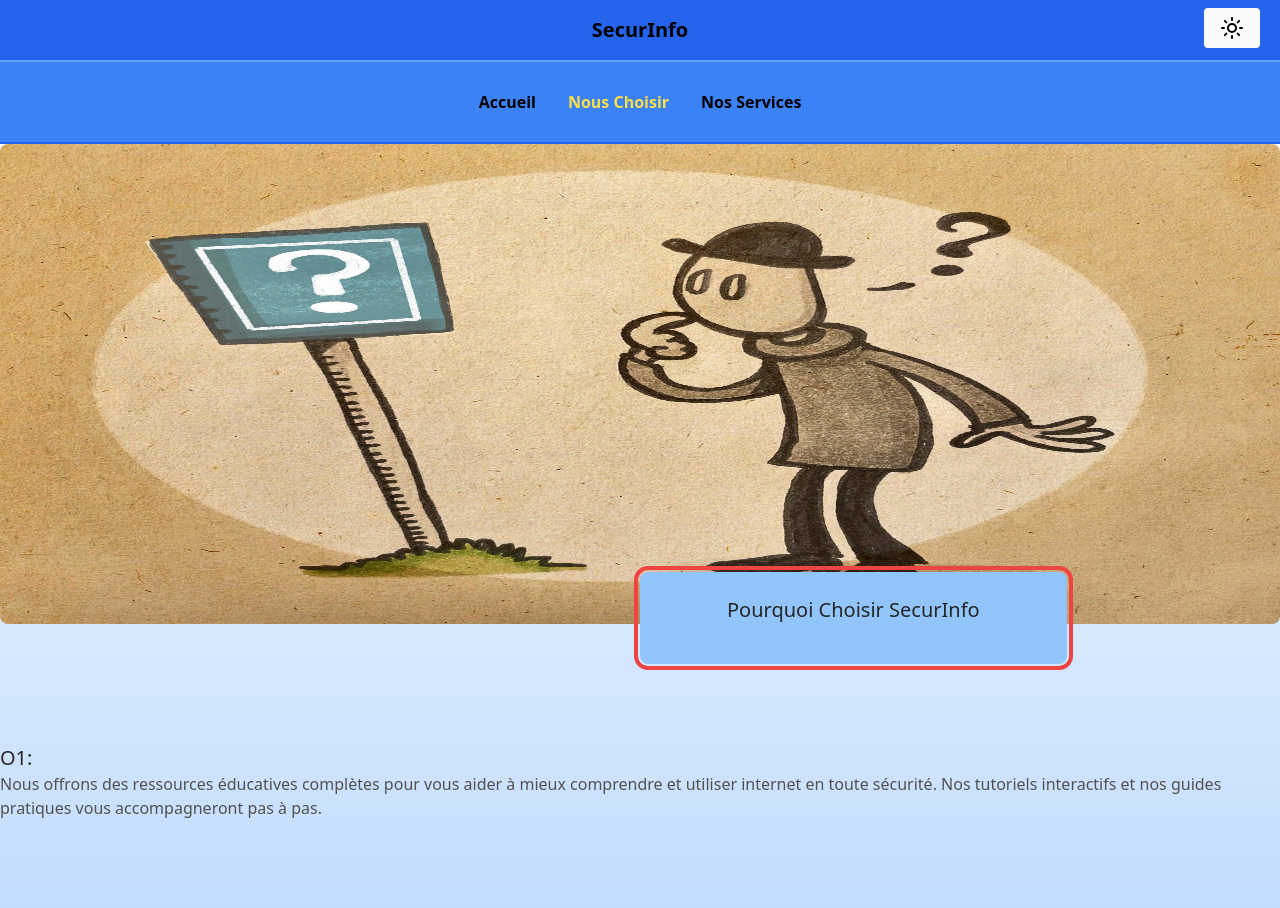
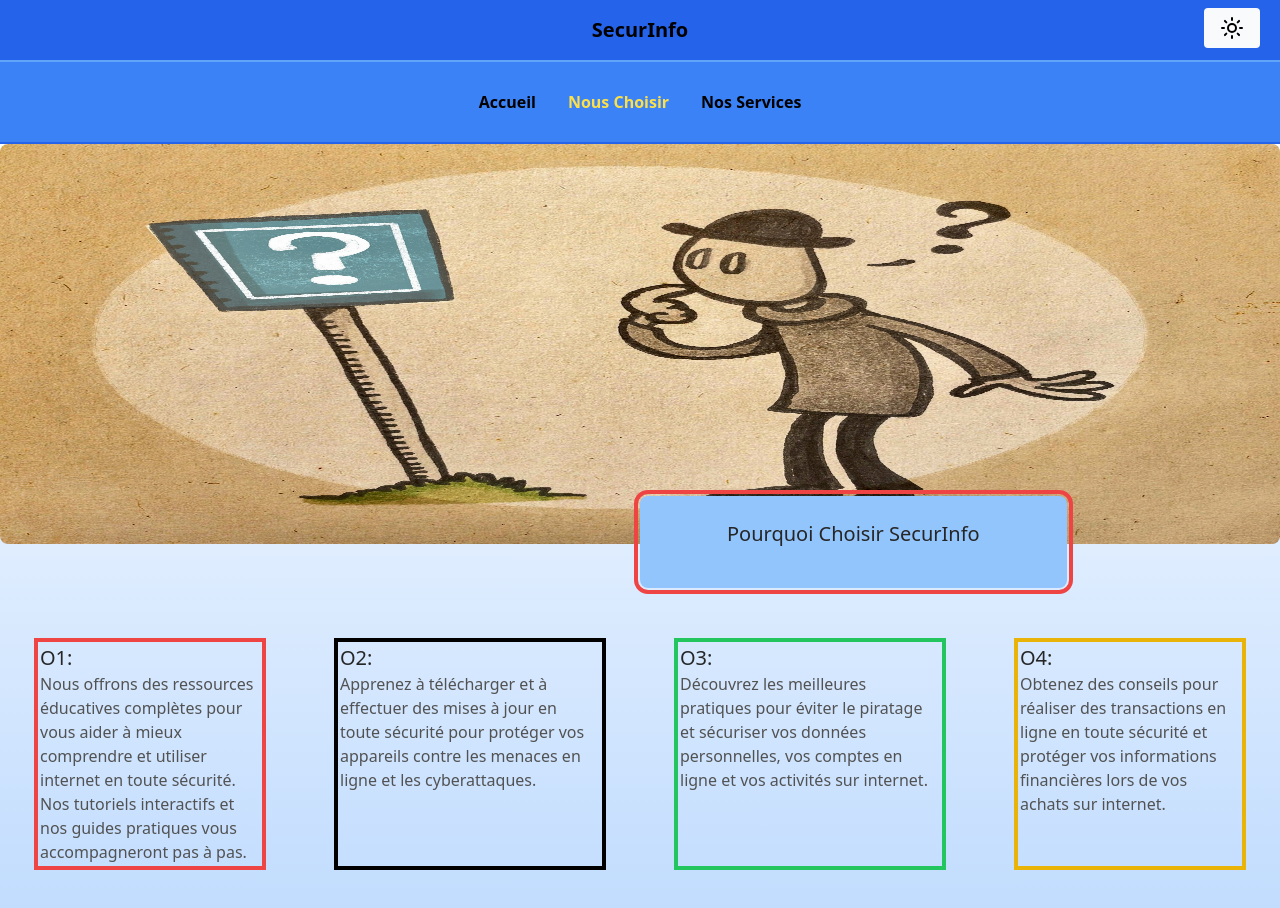
Before and after one commit to Danapal974/WebWixTS, a React (Vite) app: page /nous-choisir in a window 1280 px wide. Shown: the top 908 px of the page. Built offline with nearby package versions, Linux system fonts and the light colour scheme.

Commit message:
marche mais a verifier accueil_coeur

```diff
--- a/src/components/Accueil_Coeur.tsx
+++ b/src/components/Accueil_Coeur.tsx
@@ -8,7 +8,12 @@ interface Accueil_CoeurProps {
   largeur_image:string;
   titre_choisir:string;
   texte_choisir:string;
+  titre_choisir2:string;
+  texte_choisir2:string;
+  titre_choisir3:string;
+  texte_choisir3:string;
   hauteur_section:string;
+  position_flex:string;
 }
 
 const Accueil_Coeur = ({
@@ -21,11 +26,18 @@ const Accueil_Coeur = ({
   position_texte,
   titre_choisir,
   texte_choisir,
+  titre_choisir2,
+  texte_choisir2,
+  titre_choisir3,
+  texte_choisir3,
+  titre_choisir4,
+  texte_choisir4,
   hauteur_section,
+  position_flex,
 }: Accueil_CoeurProps) => {
   return (
-    <div className="flex flex-col">
-    <div className={`flex justify-center relative dark:from-gray-900 dark:to-gray-800 ${hauteur_section}`}>
+    <>
+    <div className={` relative dark:from-gray-900 dark:to-gray-800 ${hauteur_section} ${position_flex}`}>
       <img src={image} className={`rounded-lg ${taille_image} ${largeur_image}`}/>
       <div className={`outline outline-4 outline-offset-2 outline-red-500 block rounded-lg bg-blue-300 p-6 w-4/12 absolute left-1/2 ${position_texte}`}>
         <h5 className={`mb-2 text-xl font-medium text-neutral-800 dark:text-neutral-50 ${position_titre}`}>
@@ -35,15 +47,41 @@ const Accueil_Coeur = ({
       </div>
     </div>
 
-    <div className="grid">
-      <h5 className="text-xl font-medium text-neutral-800 dark:text-neutral-50">
+<div className="grid grid-cols-4 gap-20">
+  <div className="outline outline-4 outline-offset-2 outline-red-500 ml-10">
+      <h5 className="text-xl font-medium text-neutral-800 dark:text-neutral-50 ">
         {titre_choisir}
       </h5>
       <p className="text-base text-neutral-600 dark:text-neutral-200">
         {texte_choisir}
       </p>
-    </div>
-  </div>
+      </div>
+      <div className="outline outline-4 outline-offset-2 col-start-2">
+      <h5 className="text-xl font-medium text-neutral-800 dark:text-neutral-50 ">
+        {titre_choisir2}
+      </h5>
+      <p className="text-base text-neutral-600 dark:text-neutral-200">
+        {texte_choisir2}
+      </p>
+      </div>
+      <div className="outline outline-4 outline-offset-2 outline-green-500 col-start-3">
+      <h5 className="text-xl font-medium text-neutral-800 dark:text-neutral-50 ">
+        {titre_choisir3}
+      </h5>
+      <p className="text-base text-neutral-600 dark:text-neutral-200">
+        {texte_choisir3}
+      </p>
+      </div>
+      <div className="outline outline-4 outline-offset-2 outline-yellow-500 col-start-4 mr-10">
+      <h5 className="text-xl font-medium text-neutral-800 dark:text-neutral-50 ">
+        {titre_choisir4}
+      </h5>
+      <p className="text-base text-neutral-600 dark:text-neutral-200">
+        {texte_choisir4}
+      </p>
+      </div>
+      </div>
+  </>
   );
 };
 
--- a/src/pages/Home.tsx
+++ b/src/pages/Home.tsx
@@ -21,7 +21,7 @@ const Home = () => {
     <div className="bg-white dark:bg-gray-900 text-black dark:text-white">
       <Header darkMode={darkMode} setDarkMode={setDarkMode} />
       <Nav />
-      <div className="flex justify-center relative bg-gradient-to-b from-white to-blue-200 dark:from-gray-900 dark:to-gray-800 h-[1200px]">
+      <div className=" relative bg-gradient-to-b from-white to-blue-200 dark:from-gray-900 dark:to-gray-800 ">
         <Accueil_Coeur
           image="/img/home1.jpg"
           titre="Aide informatique et conseils en ligne"
@@ -30,6 +30,7 @@ const Home = () => {
           largeur_image="w-4/5"
           position_texte="bottom-5"
           hauteur_section="h-[1200px]"
+          position_flex="flex justify-center"
         />
       </div>
       <Services />
--- a/src/pages/NousChoisir.tsx
+++ b/src/pages/NousChoisir.tsx
@@ -19,7 +19,7 @@ const NousChoisir = () => {
     <div className="bg-white dark:bg-gray-900 text-black dark:text-white">
       <Header darkMode={darkMode} setDarkMode={setDarkMode} />
       <Nav />
-      <div className="flex justify-start relative bg-gradient-to-b from-white to-blue-200 dark:from-gray-900 dark:to-gray-800 h-screen">
+      <div className="relative bg-gradient-to-b from-white to-blue-200 dark:from-gray-900 dark:to-gray-800 h-screen">
         <Accueil_Coeur
           image="/img/NouChoisir_Accueil.jpg"
           titre="Pourquoi Choisir SecurInfo"
@@ -27,10 +27,17 @@ const NousChoisir = () => {
           position_titre="flex justify-center"
           taille_image="h-4/5"
           largeur_image="w-[1500px]"
-          position_texte="bottom-20"
+          position_texte="bottom-14"
           titre_choisir="O1:"
           texte_choisir="Nous offrons des ressources éducatives complètes pour vous aider à mieux comprendre et utiliser internet en toute sécurité. Nos tutoriels interactifs et nos guides pratiques vous accompagneront pas à pas."
-          hauteur_section="h-[600px]"
+          titre_choisir2="O2:"
+          texte_choisir2="Apprenez à télécharger et à effectuer des mises à jour en toute sécurité pour protéger vos appareils contre les menaces en ligne et les cyberattaques."
+          titre_choisir3="O3:"
+          texte_choisir3="Découvrez les meilleures pratiques pour éviter le piratage et sécuriser vos données personnelles, vos comptes en ligne et vos activités sur internet."
+          titre_choisir4="O4:"
+          texte_choisir4="Obtenez des conseils pour réaliser des transactions en ligne en toute sécurité et protéger vos informations financières lors de vos achats sur internet."
+          hauteur_section="h-[500px]"
+          position_flex="flex justify-start"
         />
       </div>
     </div>
```
